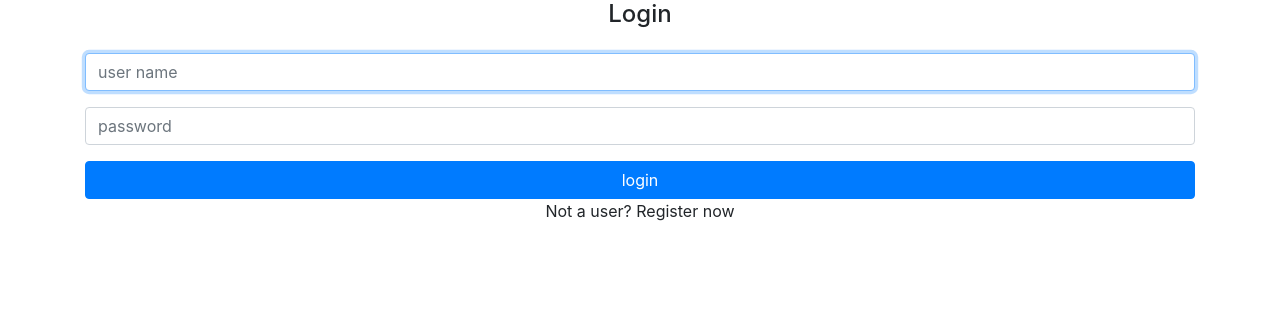
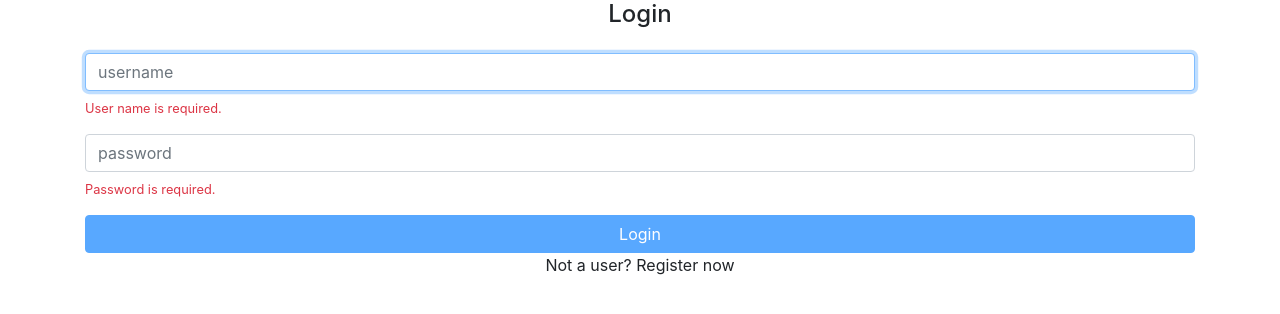
Before and after one commit to daniichan/angular, an Angular app: page / in a window 1280 px wide. Shown: the top 314 px of the page. Built offline with nearby package versions, Linux system fonts and the light colour scheme.

Commit message:
Angular 2. Aula 1 - Pt 2

```diff
--- a/src/app/home/signin/signin.component.html
+++ b/src/app/home/signin/signin.component.html
@@ -1,26 +1,43 @@
 <div class="container">
     <h4 class="text-center">Login</h4>
 
-    <form class="form mt-4">
+    <form [formGroup]="loginForm" class="form mt-4">
 
         <div class="form-group">
             <input
+                formControlName="userName"
                 class="form-control"
-                placeholder="user name"
-                autofocus>
+                placeholder="username"
+                autofocus
+            >
+            <small
+                *ngIf="loginForm.get('userName').errors?.required"
+                class="text-danger d-block mt-2">
+                User name is required.
+            </small>
         </div>
 
         <div class="form-group">
             <input
+                formControlName="password"
                 type="password"
                 class="form-control"
-                placeholder="password">
+                placeholder="password"
+            >
+            <small
+                *ngIf="loginForm.get('password').errors?.required"
+                class="text-danger d-block mt-2">
+                Password is required.
+            </small>
         </div>
 
+
         <button
+            [disabled]="loginForm.invalid"
             type="submit"
-            class="btn btn-primary btn-block">
-            login
+            class="btn btn-primary btn-block"
+        >
+            Login
         </button>
 
     </form>
--- a/src/app/home/signin/signin.component.ts
+++ b/src/app/home/signin/signin.component.ts
@@ -1,8 +1,19 @@
-import { Component } from '@angular/core';
+import { Component, OnInit } from '@angular/core';
+import { FormGroup, FormBuilder, Validators } from '@angular/forms';
 
 @Component({
     templateUrl: './signin.component.html'
 })
-export class SignInComponent {
+export class SignInComponent implements OnInit {
 
+    loginForm: FormGroup;
+
+    constructor(private formBuilder: FormBuilder) { }
+
+    ngOnInit() {
+        this.loginForm = this.formBuilder.group({
+            userName: ['', Validators.required],
+            password: ['', Validators.required]
+        });
+    }
 }
```
Also changed, not shown: src/app/home/home.module.ts (+7 -0 lines).
